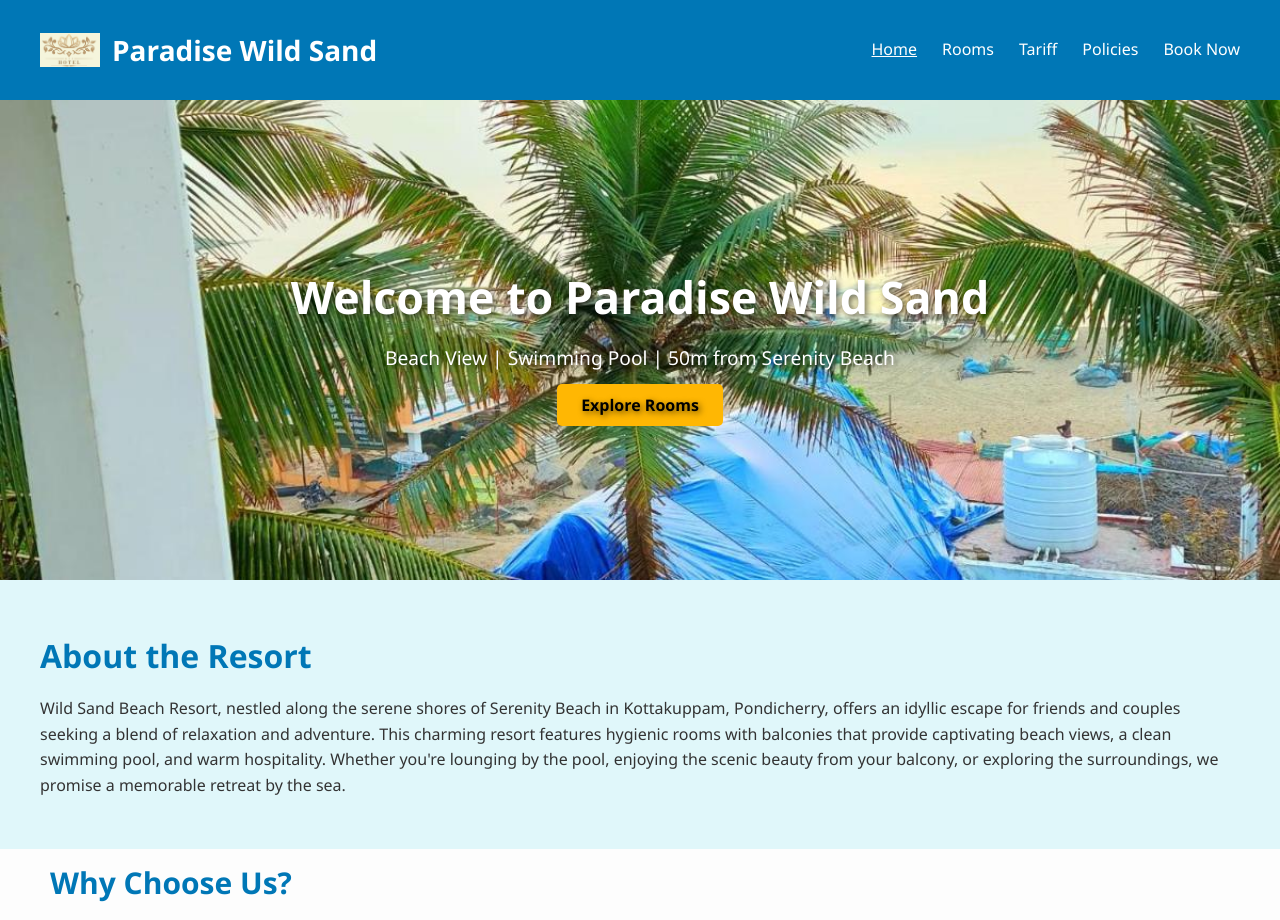
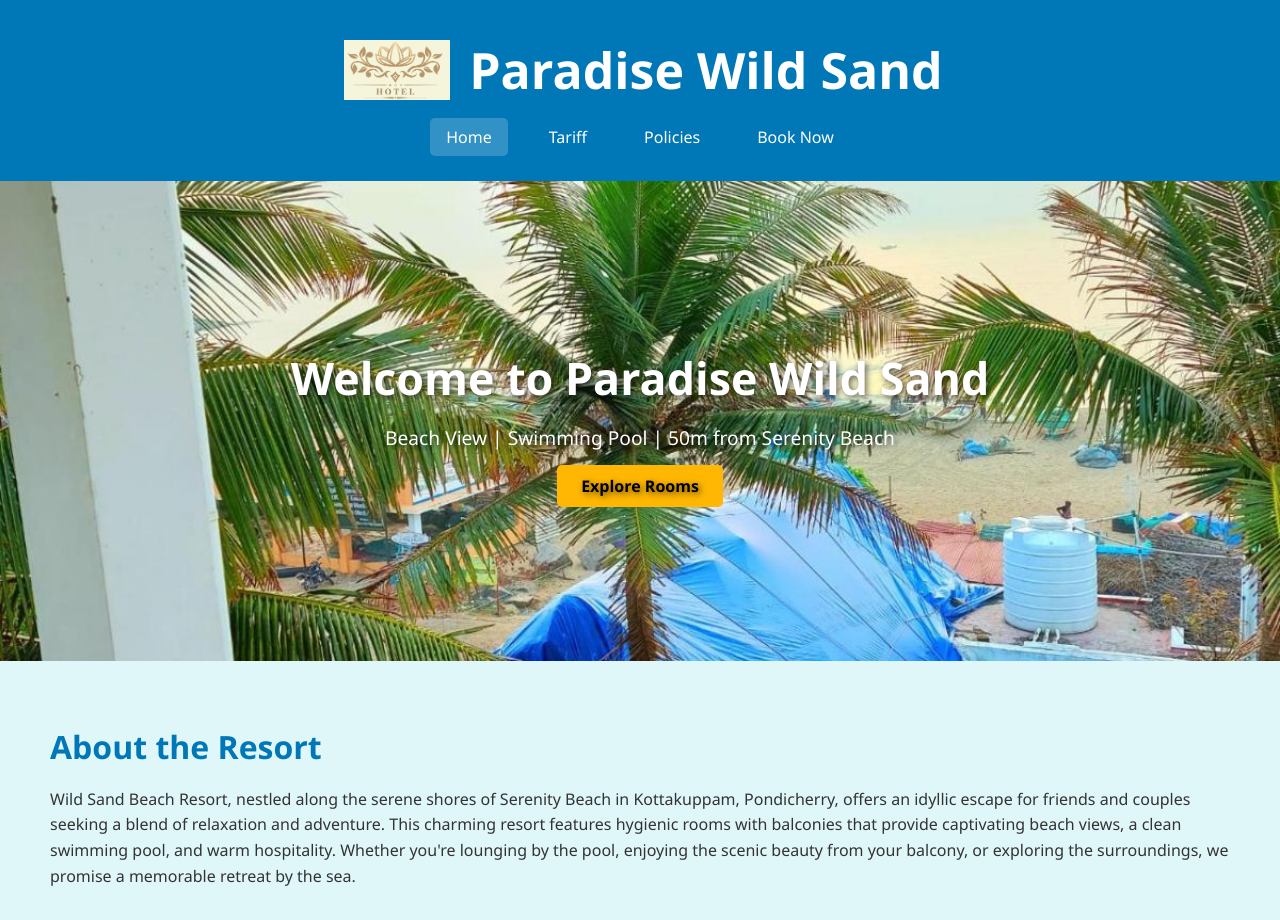
Before and after one commit to karishmasultana-10/paradise-wild-sand, a plain HTML site: page index.html in a window 1280 px wide. Shown: the top 920 px of the page. Drawn offline with Linux system fonts and the light colour scheme.

```diff
--- a/index.html
+++ b/index.html
@@ -47,7 +47,7 @@
       <nav>
         <ul>
           <li><a href="index.html" class="active">Home</a></li>
-          <li><a href="rooms.html">Rooms</a></li>
+          <!-- <li><a href="rooms.html">Rooms</a></li> -->
           <li><a href="#tariff" class="scroll-link">Tariff</a></li>
           <li><a href="policy.html">Policies</a></li>
           <li><a href="booking.html">Book Now</a></li>
@@ -55,6 +55,7 @@
       </nav>
     </div>
   </header>
+
 
   <!-- Hero Section -->
   <section class="hero">
--- a/style/main.css
+++ b/style/main.css
@@ -12,64 +12,74 @@
     line-height: 1.6;
   }
 
+/* Container */
 .container {
   width: 90%;
   max-width: 1200px;
   margin: auto;
+  padding: 10px;
 }
 
-  /* Header & Nav */
+/* Header Styling */
 header {
   background-color: #0077b6;
   color: white;
   padding: 20px 0;
+  text-align: center;
 }
 
-  header .nav {
+/* Logo section */
+.logo-section {
   display: flex;
-    justify-content: space-between;
+  justify-content: center;
   align-items: center;
+  gap: 12px;
+  margin-bottom: 15px;
 }
 
-  .logo {
-    font-size: 24px;
-    font-weight: bold;
+.logo-img {
+  width: 120px;
+  height: 60px;
+  object-fit: contain;
 }
 
+.logo-text {
+  font-size: 50px;
+  font-weight: 700;
+  color: white;
+}
+
+/* Nav bar */
 nav ul {
+  display: flex !important;
+  flex-direction: row !important;
+  justify-content: center;
+  align-items: center;
+  gap: 25px;
   list-style: none;
-    display: flex;
-    gap: 25px;
+  padding: 0;
+  margin: 0;
+}
+
+nav li {
+  display: inline-block;
 }
 
 nav a {
   text-decoration: none;
   color: white;
   font-weight: 500;
+  padding: 8px 16px;
+  border-radius: 5px;
+  transition: background-color 0.3s ease;
 }
 
-  nav a.active,
-  nav a:hover {
-    text-decoration: underline;
+nav a:hover,
+nav a.active {
+  background-color: rgba(255, 255, 255, 0.2);
 }
 
-  .logo-section {
-    display: flex;
-    align-items: center;
-    gap: 12px;
-  }
 
-  .logo-img {
-    width: 60px;
-    height: 60px;
-    object-fit: contain;
-  }
-
-  .logo-text {
-    font-size: 28px;
-    font-weight: 700;
-    color: white;
-  }
 
   /* Hero Section */
   .hero {
@@ -622,6 +632,11 @@
   margin-right: 10px;
   color: #ffb703;
 }
+.logo{
+  font-size: 28px;
+  color: white;
+  font-weight: 700;
+}
 
 /* Back to Top Button */
 .back-to-top {
```
Lines whose indentation alone changed are shown as unchanged.
